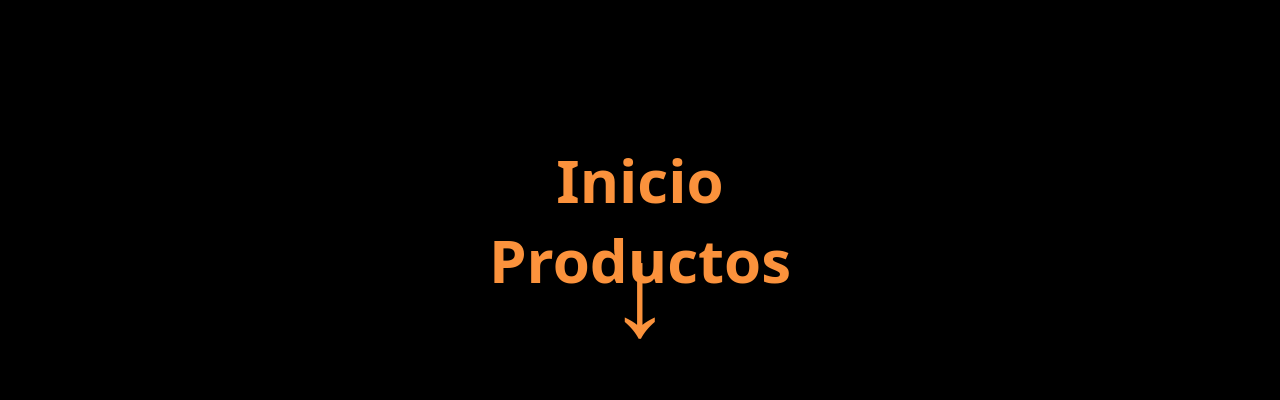
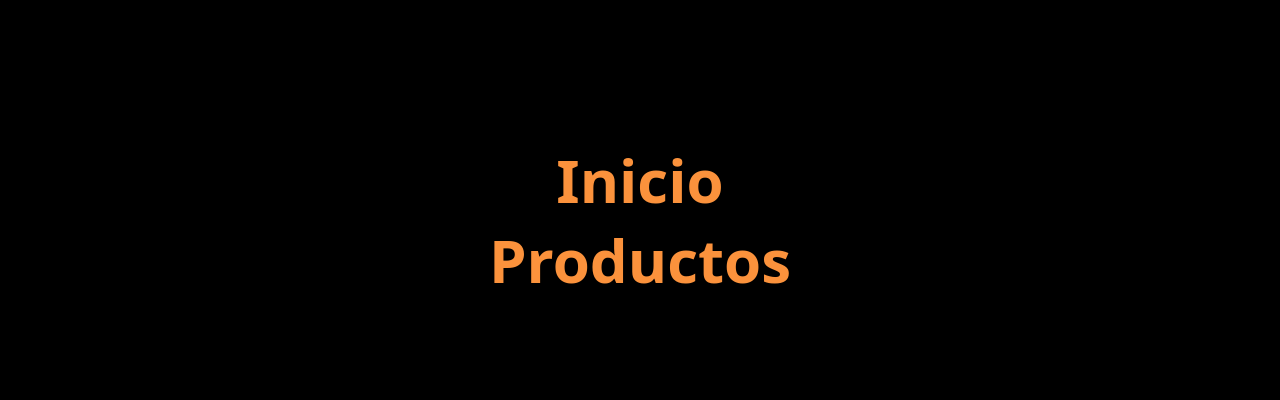
Before and after one commit to agussanchz/EcommerceApp, a Next.js app: page / in a window 1280 px wide. Both pictures are taken after a click on the element 1248 px from the left and 42 px from the top of the page. Shown: the part 264-664 px from the top of the page. Built offline with nearby package versions, Linux system fonts and the light colour scheme; what tailwindcss-animated would draw is missing.

Commit message:
add cambios en la pagina inicio

```diff
--- a/src/app/page.jsx
+++ b/src/app/page.jsx
@@ -4,11 +4,6 @@ export default function Home() {
   return (
     <>
       <main className="flex flex-col">
-        <section className="flex flex-col justify-center items-center  w-screen h-screen p-2 text-center">
-          <h2 className='text-4xl font-bold text-slate-200'>Bienvenido a</h2>
-          <h1 className='text-[5.5rem] font-bold text-slate-200'>AsPhone</h1>
-          <a href='#products' className='animate-twice animate-duration-1000 animate-bounce text-9xl text-orange-400'>↓</a>
-        </section>
         <section id='products' className="flex flex-col justify-center items-center gap-10 bg-black text-center w-screen h-screen relative">
         <video src="/xlarge.mp4" className="absolute inset-0 object-cover w-full h-full" autoPlay loop muted playsInline></video>
           <div className="relative z-10 flex flex-col justify-center items-center gap-4">
--- a/src/components/Navbar.jsx
+++ b/src/components/Navbar.jsx
@@ -10,7 +10,7 @@ import { useProducts } from '@/context/ProductsContext';
 function OptionsNav({ closeMenu }) {
 
   return (
-    <div className='bg-[#000]  absolute flex justify-center w-screen h-screen animate-fade-down'>
+    <div className='bg-[#000]  relative flex justify-center w-screen h-screen animate-fade-down'>
       <ul className='flex flex-col font-bold text-6xl gap-5 justify-center items-center p-3 text-orange-400 '>
         <Link href='/' onClick={closeMenu}>Inicio</Link>
         <Link href='/products' onClick={closeMenu}>Productos</Link>
```
